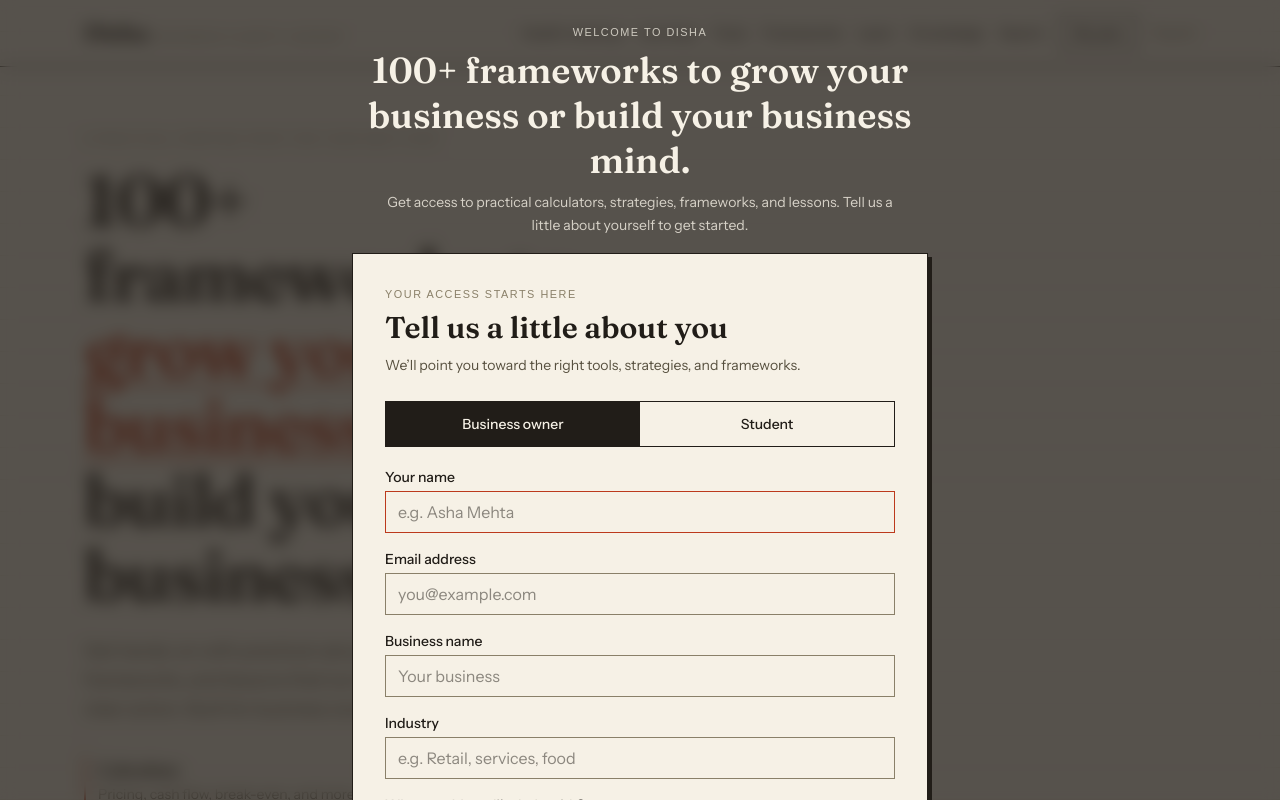
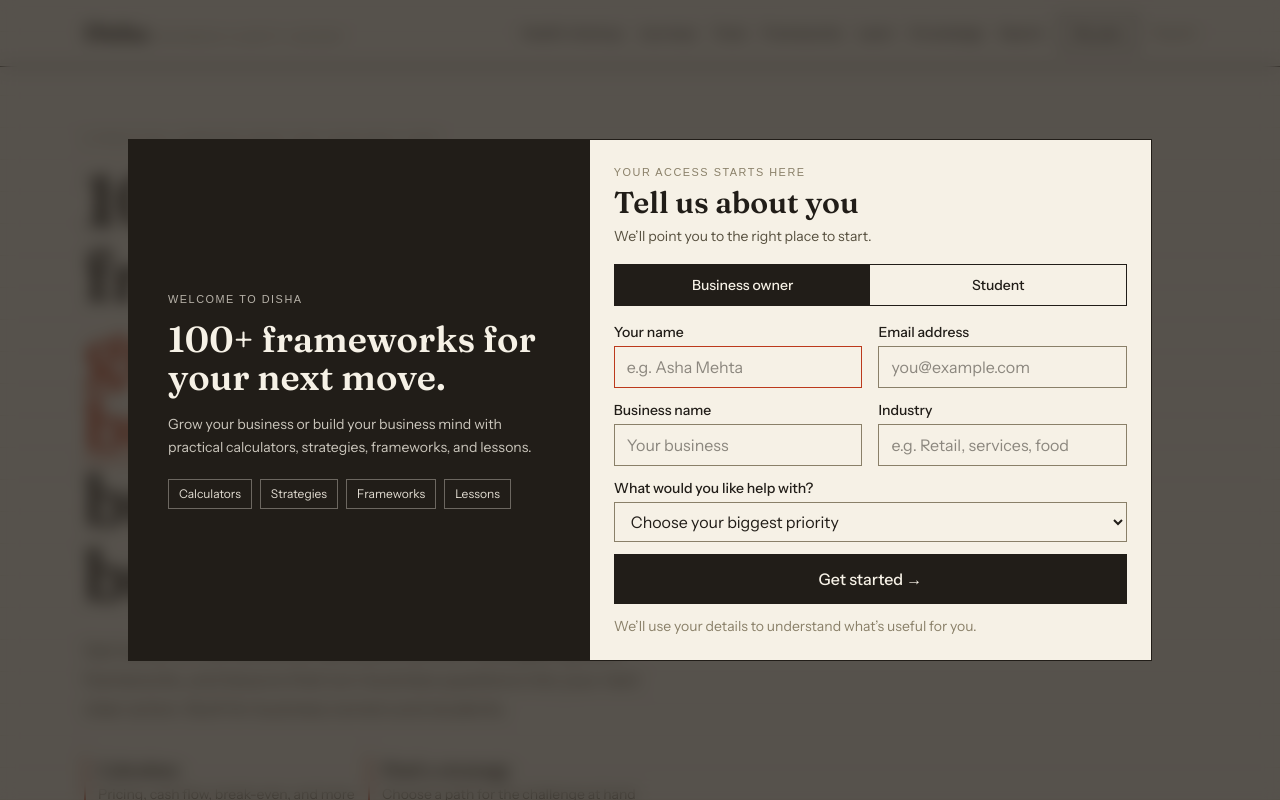
Before and after one commit to Shivam3-max/disha, a Next.js app: page / in a window 1280 px wide. Shown: the top 800 px of the page. Built offline with nearby package versions, Linux system fonts and the light colour scheme; no server answers; a web font is replaced by a local one.

Commit message:
Improve welcome form layout

```diff
--- a/components/WelcomeForm.tsx
+++ b/components/WelcomeForm.tsx
@@ -30,13 +30,13 @@
   }
 
   return (
-    <div className="ledger-card bg-paper p-6 sm:p-8">
-      <p className="rule-label mb-2">Your access starts here</p>
-      <h2 className="font-display text-3xl font-semibold">Tell us a little about you</h2>
-      <p className="mt-2 text-sm leading-relaxed text-ink-soft">
-        We’ll point you toward the right tools, strategies, and frameworks.
+    <div className="ledger-card h-full bg-paper p-5 sm:p-6">
+      <p className="rule-label mb-1">Your access starts here</p>
+      <h2 className="font-display text-2xl font-semibold sm:text-3xl">Tell us about you</h2>
+      <p className="mt-1 text-sm leading-relaxed text-ink-soft">
+        We’ll point you to the right place to start.
       </p>
-      <div className="mt-6 grid grid-cols-2 border border-ink" role="group" aria-label="Choose your profile">
+      <div className="mt-4 grid grid-cols-2 border border-ink" role="group" aria-label="Choose your profile">
         {([
           ["owner", "Business owner"],
           ["student", "Student"],
@@ -46,32 +46,32 @@
             type="button"
             onClick={() => setAudience(value)}
             aria-pressed={audience === value}
-            className={`px-3 py-3 text-sm font-medium transition-colors ${audience === value ? "bg-ink text-paper" : "hover:bg-paper-deep"}`}
+            className={`px-3 py-2.5 text-sm font-medium transition-colors ${audience === value ? "bg-ink text-paper" : "hover:bg-paper-deep"}`}
           >
             {label}
           </button>
         ))}
       </div>
-      <form onSubmit={submit} className="mt-5 space-y-4">
-        <div>
+      <form onSubmit={submit} className="mt-4 grid gap-x-4 gap-y-3 sm:grid-cols-2">
+        <div className="min-w-0">
           <label className="mb-1 block text-sm font-medium" htmlFor="lead-name">Your name</label>
           <input id="lead-name" name="name" type="text" autoComplete="name" required maxLength={120} placeholder="e.g. Asha Mehta" />
         </div>
-        <div>
+        <div className="min-w-0">
           <label className="mb-1 block text-sm font-medium" htmlFor="lead-email">Email address</label>
           <input id="lead-email" name="email" type="email" autoComplete="email" required maxLength={254} placeholder="you@example.com" />
         </div>
         {audience === "owner" ? (
           <>
-            <div>
+            <div className="min-w-0">
               <label className="mb-1 block text-sm font-medium" htmlFor="lead-business">Business name</label>
               <input id="lead-business" name="businessName" type="text" required maxLength={160} placeholder="Your business" />
             </div>
-            <div>
+            <div className="min-w-0">
               <label className="mb-1 block text-sm font-medium" htmlFor="lead-industry">Industry</label>
               <input id="lead-industry" name="industry" type="text" required maxLength={120} placeholder="e.g. Retail, services, food" />
             </div>
-            <div>
+            <div className="min-w-0 sm:col-span-2">
               <label className="mb-1 block text-sm font-medium" htmlFor="lead-challenge">What would you like help with?</label>
               <select id="lead-challenge" name="goal" defaultValue="" required>
                 <option value="" disabled>Choose your biggest priority</option>
@@ -86,11 +86,11 @@
           </>
         ) : (
           <>
-            <div>
+            <div className="min-w-0">
               <label className="mb-1 block text-sm font-medium" htmlFor="lead-course">School, college, or course</label>
               <input id="lead-course" name="course" type="text" required maxLength={160} placeholder="What are you studying?" />
             </div>
-            <div>
+            <div className="min-w-0 sm:col-span-2">
               <label className="mb-1 block text-sm font-medium" htmlFor="lead-interest">What do you want to learn?</label>
               <select id="lead-interest" name="goal" defaultValue="" required>
                 <option value="" disabled>Choose an area of interest</option>
@@ -108,10 +108,10 @@
           <label htmlFor="lead-website">Leave this field empty</label>
           <input id="lead-website" name="website" tabIndex={-1} autoComplete="off" />
         </div>
-        <button className="btn-ink w-full px-5 py-3 font-medium disabled:opacity-60" type="submit" disabled={status === "sending"}>
+        <button className="btn-ink w-full px-5 py-3 font-medium disabled:opacity-60 sm:col-span-2" type="submit" disabled={status === "sending"}>
           {status === "sending" ? "Sending…" : "Get started →"}
         </button>
-        <p className="min-h-5 text-sm" aria-live="polite">
+        <p className="min-h-5 text-sm sm:col-span-2" aria-live="polite">
           {status === "sent" && <span className="text-forest">Thanks — your details are on their way. Explore the tools below.</span>}
           {status === "error" && <span className="text-vermillion">We couldn’t send that just now. Please try again.</span>}
           {status === "idle" && <span className="text-ink-faint">We’ll use your details to understand what’s useful for you.</span>}
--- a/components/WelcomeGate.tsx
+++ b/components/WelcomeGate.tsx
@@ -46,7 +46,7 @@
     <>
       {children}
       {open && (
-        <div className="fixed inset-0 z-[100] flex items-center justify-center overflow-y-auto bg-ink/75 px-4 py-6 backdrop-blur-sm">
+        <div className="fixed inset-0 z-[100] flex items-start justify-center overflow-y-auto bg-ink/75 px-4 py-4 backdrop-blur-sm sm:py-6 md:items-center">
           <div
             ref={dialogRef}
             role="dialog"
@@ -54,18 +54,25 @@
             aria-labelledby="welcome-title"
             aria-describedby="welcome-description"
             onKeyDown={keepDialogOpen}
-            className="my-auto w-full max-w-xl"
+            className="my-auto grid w-full max-w-5xl grid-cols-1 items-stretch gap-0 md:grid-cols-[0.9fr_1.1fr]"
           >
-            <div className="mb-4 text-center text-paper">
-              <p className="rule-label !text-paper/75">Welcome to Disha</p>
-              <h1 id="welcome-title" className="font-display mt-2 text-3xl font-semibold leading-tight sm:text-4xl">
-                100+ frameworks to grow your business or build your business mind.
+            <div className="flex flex-col justify-center bg-ink px-6 py-6 text-paper sm:px-9 sm:py-8 md:px-10">
+              <p className="rule-label !text-paper/70">Welcome to Disha</p>
+              <h1 id="welcome-title" className="font-display mt-3 text-3xl font-semibold leading-[1.08] sm:text-4xl">
+                100+ frameworks for your next move.
               </h1>
-              <p id="welcome-description" className="mx-auto mt-2 max-w-lg text-sm leading-relaxed text-paper/80">
-                Get access to practical calculators, strategies, frameworks, and lessons. Tell us a little about yourself to get started.
+              <p id="welcome-description" className="mt-4 max-w-lg text-sm leading-relaxed text-paper/80">
+                Grow your business or build your business mind with practical calculators, strategies, frameworks, and lessons.
               </p>
+              <div className="mt-5 flex flex-wrap gap-2 text-xs text-paper/90">
+                {["Calculators", "Strategies", "Frameworks", "Lessons"].map((item) => (
+                  <span key={item} className="border border-paper/35 px-2.5 py-1.5">{item}</span>
+                ))}
+              </div>
             </div>
-            <WelcomeForm onSuccess={() => setOpen(false)} />
+            <div className="md:max-h-[min(86dvh,820px)] md:overflow-y-auto">
+              <WelcomeForm onSuccess={() => setOpen(false)} />
+            </div>
           </div>
         </div>
       )}
```
